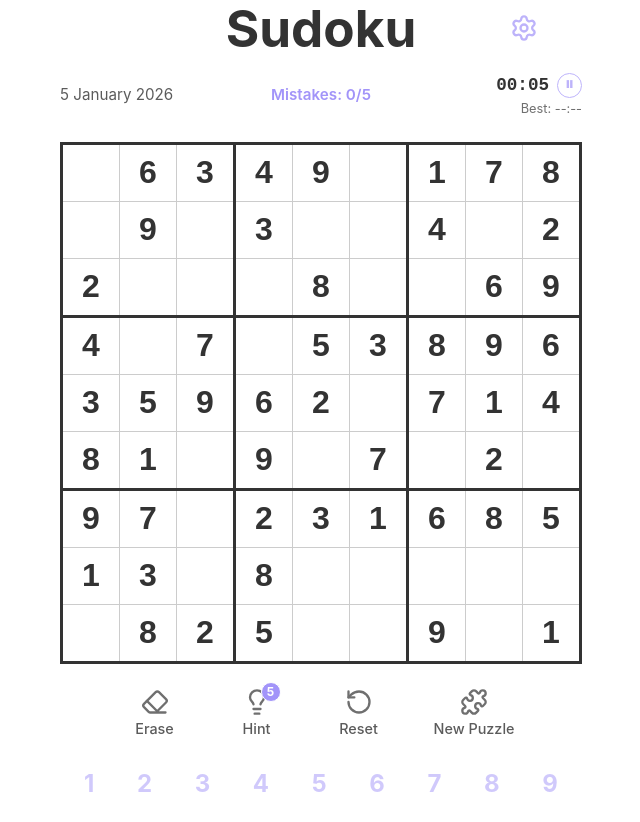
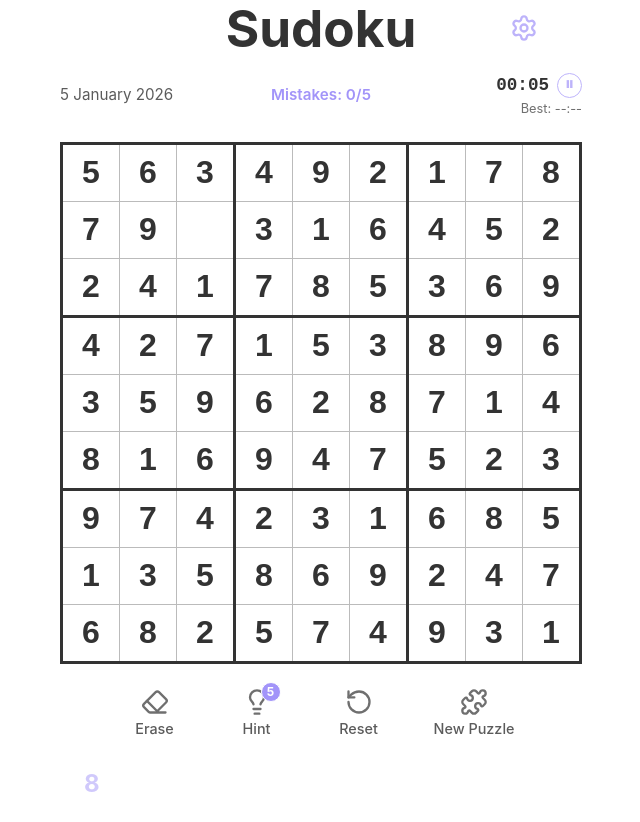
Before and after one commit to PikGames/Sudoku, a React app: page / in a window 1280 px wide. Shown: the whole page, without its empty margins (319-959 px from the left). Built offline with nearby package versions, Linux system fonts and the light colour scheme; the HTML template or start-up script is replaced by a standard one.

Commit message:
refact:updating the win animation

```diff
--- a/src/App.css
+++ b/src/App.css
@@ -7,7 +7,7 @@
   --bg-color: #ffffff;
   --text-color: #333333;
   --bg-cell: #ffffff;
-  --border-color: #ccc;
+  --border-color: #bbbbbb;
   --btn-reset-bg: #eee;
   --btn-reset-text: #333;
 
@@ -182,8 +182,31 @@ body.dark input:read-only {
   transform: translateX(-50%);
 }
 
+@keyframes rippleGlow {
+  0% {
+    transform: scale(1);
+    background-color: var(--bg-cell);
+  }
+
+  45% {
+    transform: scale(1.1);
+    background-color: var(--primary);
+    box-shadow: 0 0 15px var(--primary);
+    z-index: 10;
+    border-radius: 4px;
+  }
+
+  100% {
+    background-color: var(--bg-cell);
+  }
+}
+
+.win-ripple {
+  animation: rippleGlow 1.2s ease-in-out;
+}
+
 .green {
-  background-color: #aef7aeb2 !important;
+  background-color: var(--area-highlight) !important;
   transition: background-color 0.3s ease;
 }
 
--- a/src/App.jsx
+++ b/src/App.jsx
@@ -40,6 +40,7 @@ function App() {
   });
   const [isPaused, setIsPaused] = useState(false);
   const [showSettings, setShowSettings] = useState(false);
+  const [winOrigin, setWinOrigin] = useState(null);
 
   const formatTime = (seconds) => {
     const mins = Math.floor(seconds / 60);
@@ -181,21 +182,13 @@ function App() {
           localStorage.setItem("sudoku-best-times", JSON.stringify(newBestTimes));
         }
 
-        // this will triggers a green-fill animation over the grid.
-        let count = 0;
-        const totalCells = 81;
-        const interval = setInterval(() => {
-          count++;
-          setGreenCount(count);
-          if (count === totalCells) clearInterval(interval);
-        }, 30);
+        setWinOrigin(selected || [4, 4]); // Use selected or center as fallback
       }
     } else if (status === 'Solved') {
-      // If they were in solved state but changed something (shouldn't happen with prefilled, but for robustness)
       setStatus("");
-      setGreenCount(0);
+      setWinOrigin(null);
     }
-  }, [board, solution, timer, bestTimes, difficulty, status]);
+  }, [board, solution, timer, bestTimes, difficulty, status, selected]);
 
   // Handle click outside to deselect
   const gameContainerRef = useRef(null);
@@ -232,6 +225,7 @@ function App() {
     setMistakes(0);
     setTimer(0);
     setIsTimerRunning(true);
+    setWinOrigin(null);
   };
 
   // FEATURE: Gameplay Action Handlers
@@ -375,6 +369,8 @@ function App() {
           selectedNumber={selectedNumber}
           solution={solution}
           handleCellClick={handleCellClick}
+          winOrigin={winOrigin}
+          status={status}
         />
         <Controls
           handleReset={handleReset}
--- a/src/components/Grid.jsx
+++ b/src/components/Grid.jsx
@@ -11,6 +11,8 @@ function Grid({
   selectedNumber,
   solution,
   handleCellClick,
+  winOrigin,
+  status,
 }) {
   return (
     <table className="table">
@@ -47,9 +49,20 @@ function Grid({
                   selectedValue !== null &&
                   value === selectedValue &&
                   !isSelected;
+
+                // WIN ANIMATION: Ripple logic
+                const isWinRipple = status === 'Solved' && winOrigin;
+                const distance = isWinRipple ? Math.sqrt(
+                  Math.pow(rowIndex - winOrigin[0], 2) +
+                  Math.pow(cellIndex - winOrigin[1], 2)
+                ) : 0;
+
                 return (
                   <td
                     key={cellIndex}
+                    style={isWinRipple ? {
+                      animationDelay: `${distance * 80}ms`
+                    } : {}}
                     className={classNames("cell", {
                       "area-highlight": selected && isInSelectedArea && !isSelected,
                       "selected-cell": isSelected,
@@ -58,6 +71,7 @@ function Grid({
                       "conflict": isConflict,
                       "incorrect": isIncorrect && isSelected,
                       "green": cellIn < greenCount,
+                      "win-ripple": isWinRipple,
                     })}
                   >
                     <input
--- a/src/utils/sudoku.js
+++ b/src/utils/sudoku.js
@@ -95,7 +95,7 @@ export const createPuzzle = (board, difficulty = 'easy') => {
 
     // Define numbers to remove based on difficulty
     const difficulties = {
-        'easy': 30,     // Easier: fewer removed
+        'easy': 1,     // Easier: fewer removed
         'medium': 40,
         'hard': 50,
         'expert': 60,
```
